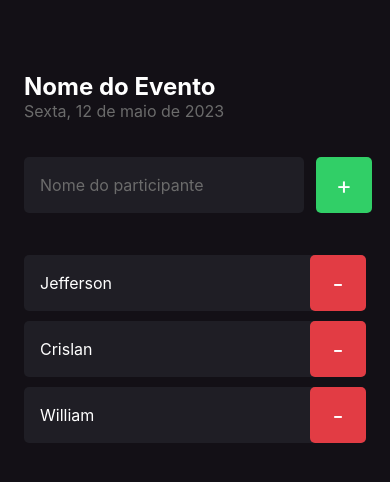
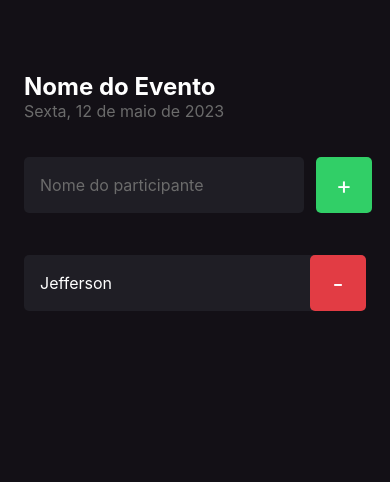
Before and after one commit to williamroger/ignite-reactnative-projeto-01, a React Native app: screen / in a window 390 px wide. Shown: the top 482 px of the page. Built offline with nearby package versions, Linux system fonts and the light colour scheme.

Commit message:
adicionada a função remover

```diff
--- a/src/components/Participant/index.tsx
+++ b/src/components/Participant/index.tsx
@@ -3,15 +3,16 @@
 
 type Props = {
   name: string;
+  onRemove: () => void;
 }
 
-export function Participant({ name }: Props) {
+export function Participant({ name, onRemove }: Props) {
   return (
     <View style={styles.container}>
       <Text style={styles.name}>
         {name}
       </Text>
-      <TouchableOpacity style={styles.button}>
+      <TouchableOpacity style={styles.button} onPress={onRemove} >
         <Text style={styles.buttonText}>-</Text>
       </TouchableOpacity>
     </View>
--- a/src/screens/Home/index.tsx
+++ b/src/screens/Home/index.tsx
@@ -4,7 +4,11 @@
 
 export default function Home() {
   function handleParticipantAdd() {
-    console.log('adicionar novo participante');
+    console.log('Adicionar novo participante');
+  }
+
+  function handleParticipantRemove(name: string) {
+    console.log(`Remover o participante ${name}`);
   }
 
   return (
@@ -26,9 +30,7 @@
         </TouchableOpacity>
       </View>
 
-      <Participant name="Jefferson" />
-      <Participant name="Crislan" />
-      <Participant name="William" />
+      <Participant name="Jefferson" onRemove={() => handleParticipantRemove('Jefferson')} />
     </View>
   );
 }
```
